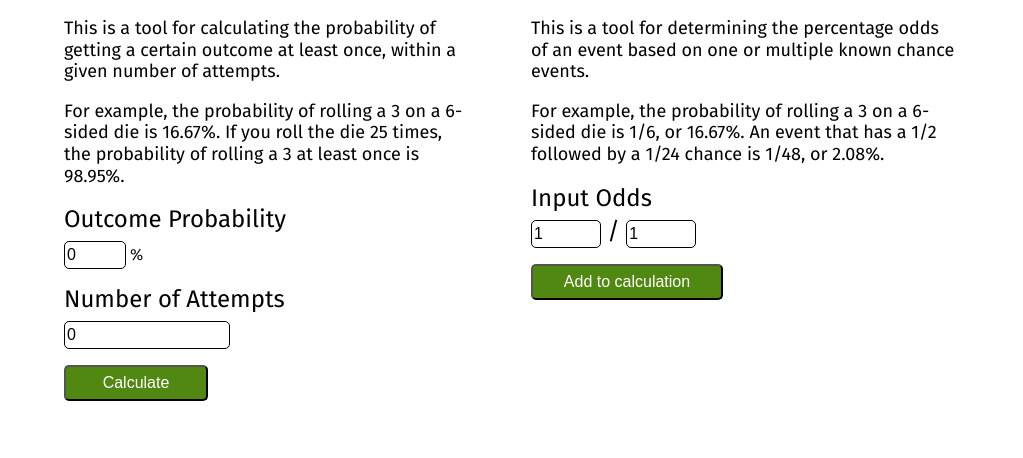
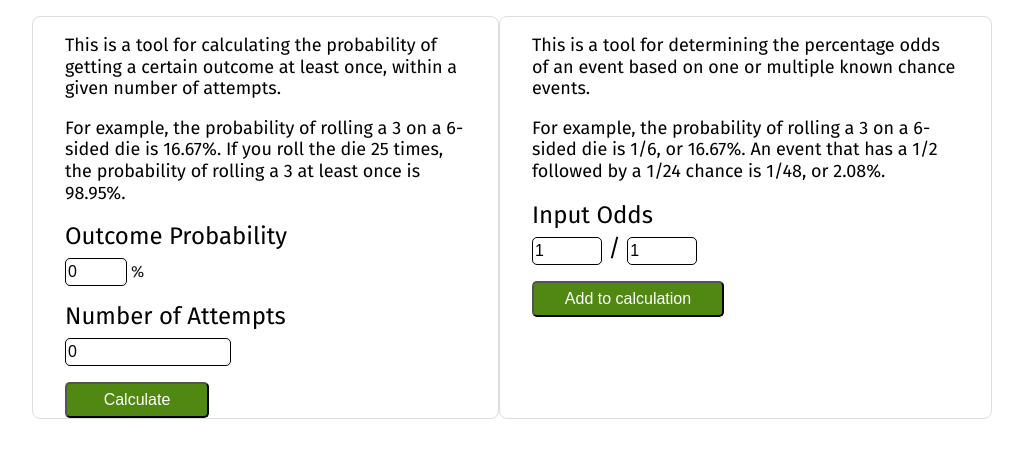
Before and after one commit to PeterBreen/probabilitycalc, a React (Create React App) app: page / in a window 1280 px wide. Shown: the top 458 px of the page, without its empty margins (128-1151 px from the left). Built offline with nearby package versions, Linux system fonts and the light colour scheme.

Commit message:
add border to each app to visually split them

```diff
--- a/src/App.css
+++ b/src/App.css
@@ -8,6 +8,9 @@
 }
 .app-determine, .app-probability {
   padding: 0rem 2rem;
+  border: 1px solid #ddd;
+  border-radius: 0.5rem;
+  margin-top: 1rem;
 }
 label {
   font-size: 1.5rem;
```
